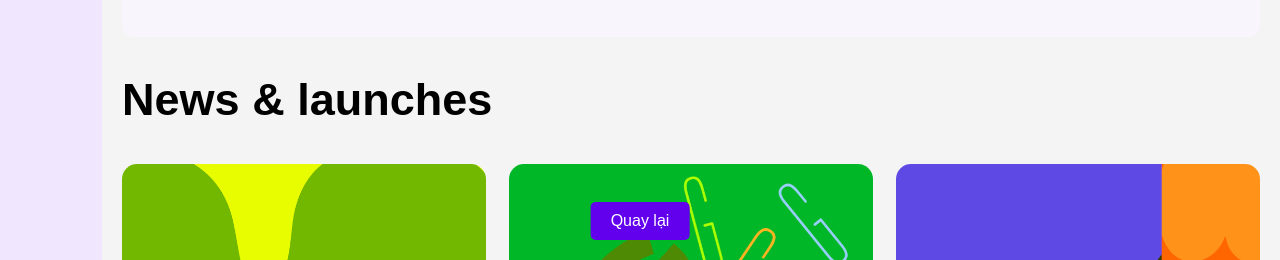
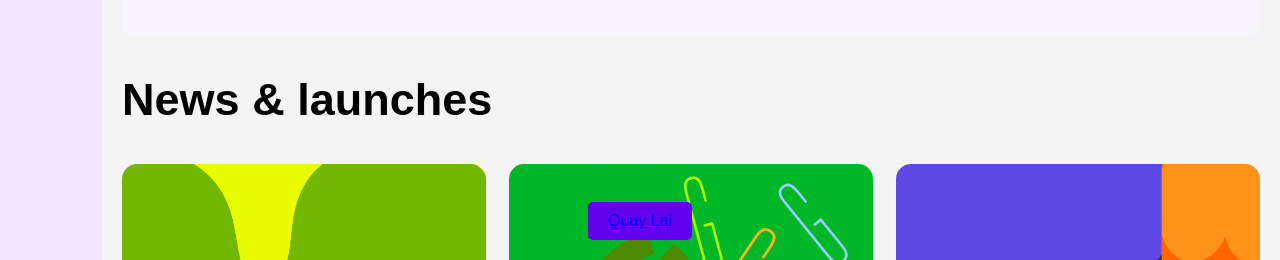
Before and after one commit to vumaiphuong224001823/b1-btvn-buoi6, a plain HTML site: page index.html in a window 1280 px wide. Shown: the part 540-800 px from the top of the page. Drawn offline with Linux system fonts and the light colour scheme.

Commit message:
Update index.html

```diff
--- a/index.html
+++ b/index.html
@@ -125,7 +125,7 @@
         </div>
         </main>
     </div>
-    <a href="index.html" class="back-button" onclick="window.history.back()" style="position: fixed; bottom: 20px; left: 50%; transform: translateX(-50%); padding: 10px 20px; background-color: #6200ee; color: #fff; text-decoration: none; border-radius: 5px;">Quay lại</a>
-
+    <div class="back-button" onclick="window.history.back()" style="position: fixed; bottom: 20px; left: 50%; transform: translateX(-50%); padding: 10px 20px; background-color: #6200ee; color: #fff; text-decoration: none; border-radius: 5px;"><a href="#">Quay Lại</a>
+    </div>
 </body>
 </html>
```
